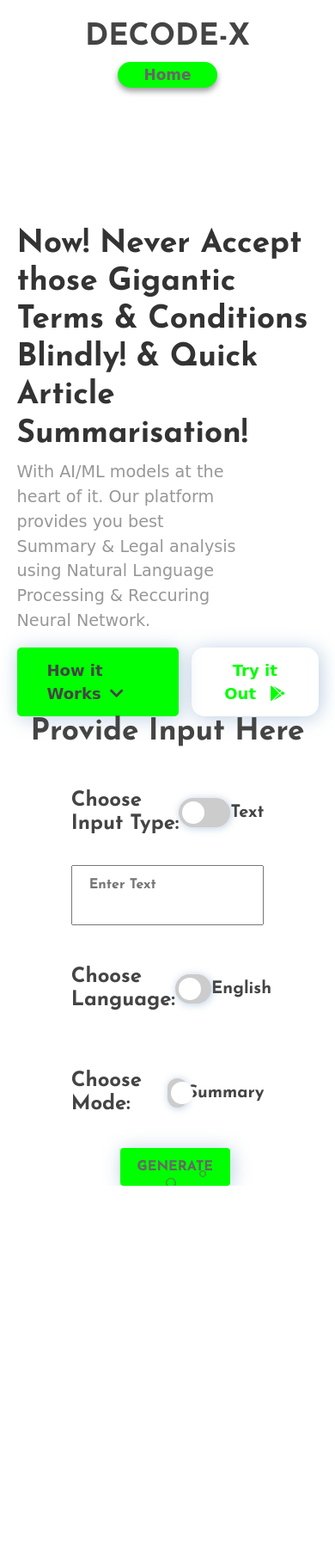
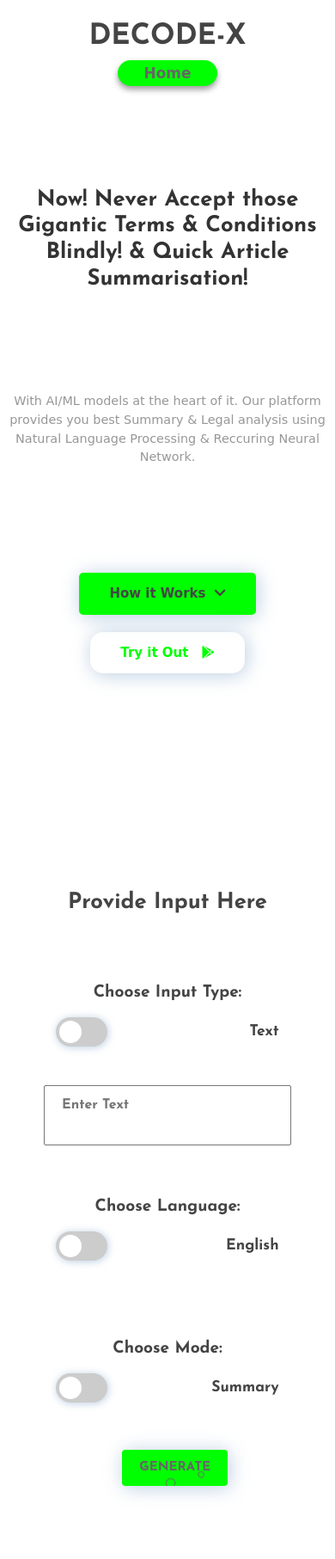
Before and after one commit to Garvit9000c/Decode-X, a Flask app: page / in a window 390 px wide. Shown: the whole page at 86% size. Before the commit the page ends 1379 px from the top, so only its background shows below. Run offline with Flask 2, Linux system fonts and the light colour scheme; some libraries are stand-ins or nearby versions; some web fonts are replaced.

Commit message:
ResponsiveHome

```diff
--- a/static/styles/default.css
+++ b/static/styles/default.css
@@ -10,7 +10,6 @@ html{
 }
 body {
     font-family: 'Josefin Sans', sans-serif;
-    height: 150vh;
     color: #444;
 }
 
@@ -36,7 +35,7 @@ p {
   align-items: center;
 }
 
-.spiner {
+.spinner {
   border: 12px solid #f3f3f3;
   border-radius: 50%;
   border-top: 12px solid #00FF00;
--- a/static/styles/header.css
+++ b/static/styles/header.css
@@ -39,6 +39,12 @@ header{
         padding-bottom: 25px;
     }
     header h1{
-        font-size: 2.2rem;
+        font-size: 2.1rem;
     }
 }
+@media screen and (max-width: 1105px){
+    header{
+        padding-left: 4%;
+        padding-right: 4%;
+    }
+}
--- /dev/null
+++ b/static/styles/responsiveHome.css
@@ -0,0 +1,122 @@
+/*Responsive Home Body*/
+@media screen and (max-width: 1105px){
+    .lanBody {
+        margin-left: 4%;
+        margin-right: 4%;
+    }
+    .aCon1, .blob-btn, .formBtn{
+        font-size: 15px;
+    }
+    .con1 h2, .con2H3{
+        font-size: 2.1rem;
+    }
+    .con1 p{
+      font-size: 1.1rem;
+      width: 85%;
+    }
+    .formInputHead{
+        font-size: 1.2rem;
+    }
+    .switchOption h5{
+        font-size: 1.1rem;
+    }
+}
+
+@media screen and (max-width: 992px){
+    body{
+        text-align: center;
+    }
+    .con1{
+        width: 75%;
+        height: 60vh;
+        margin: 0 auto;
+    }
+    .con1 p{
+        width: 100%;
+    }
+    .BtnCon{
+        justify-content: center;
+    }
+    .con2{
+        margin-top: 20vh;
+    }
+}
+
+@media screen and (max-width: 652px){
+    .lanBody {
+        margin-left: 2%;
+        margin-right: 2%;
+    }
+    .con1{
+        width: 90%;
+    }
+    .inputTypeCon{
+        width: 85%;
+    }
+}
+
+@media screen and (max-width: 535px){
+    .lanBody {
+        margin: 10vh 1%;
+    }
+    .con1{
+        height: 60vh;
+        width: 95%;
+    }
+    .inputTypeCon{
+        width: 95%;
+    }
+    .con1 h2{
+        font-size: 1.8rem;
+    }
+    .con1 p{
+        font-size: 1rem;
+    }
+}
+
+@media screen and (max-width: 430px){
+    .lanBody {
+        margin-left: 0;
+        margin-right: 0;
+    }
+    .con1{
+        height: 68vh;
+    }
+
+    .con1 h2{
+        font-size: 1.6rem;
+    }
+    .con1 p{
+        font-size: 0.9rem;
+    }
+    .BtnCon{
+        flex-direction: column;
+        align-items: center;
+    }
+    .aCon1{
+        margin-right: 0;
+        margin-bottom: 20px;
+    }
+    .con2{
+        margin-top: 30vh;
+    }
+    .con2H3{
+        margin-bottom: 5vh;
+        font-size: 1.6rem;
+    }
+    .headSwitch{
+        flex-direction: column;
+    }
+    .formInputHead {
+        font-size: 1.2rem;
+    }
+    .switchOption{
+        margin: 10px 0;
+        width: 90%;
+    }
+    .inputTypeCon{
+        width: 80%;
+        margin: 2vh 0;
+    }
+
+}
--- a/static/styles/style.css
+++ b/static/styles/style.css
@@ -55,7 +55,7 @@ form{
 .con2H3{
     margin-bottom: 2vh;
     font-weight: bold;
-    font-size: 2.2rem;
+    font-size: 2.3rem;
 }
 .inputTypeCon{
     width: 70%;
@@ -97,5 +97,3 @@ form{
     font-weight: 100;
     color: #9E9C97;
 }
-
-/*Responsive Home Body*/
--- a/templates/home.html
+++ b/templates/home.html
@@ -23,6 +23,7 @@
         <link rel="stylesheet" href="static/styles/animation.css">
         <link rel="stylesheet" href="static/styles/default.css">
         <link rel="stylesheet" href="static/styles/loader.css">
+        <link rel="stylesheet" href="static/styles/responsiveHome.css">
 
 
         <title>DECODE-X</title>
@@ -32,7 +33,7 @@
 
         <!--Loader-->
         <section class="loader">
-            <div class="spiner"></div>
+            <div class="spinner"></div>
             <p>Loading...</p>
         </section>
 
@@ -134,13 +135,10 @@
                         </div>
 
                         <button class="formBtn" type="submit">
-    <!--                        <div class="left"></div>-->
                                 Generate
-    <!--                        <div class="right"></div>-->
                         </button>
 
 
-    <!--                    <button class="formBtn" type="submit">Generate</button>-->
                     </form>
                 </div>
             </div>
```
